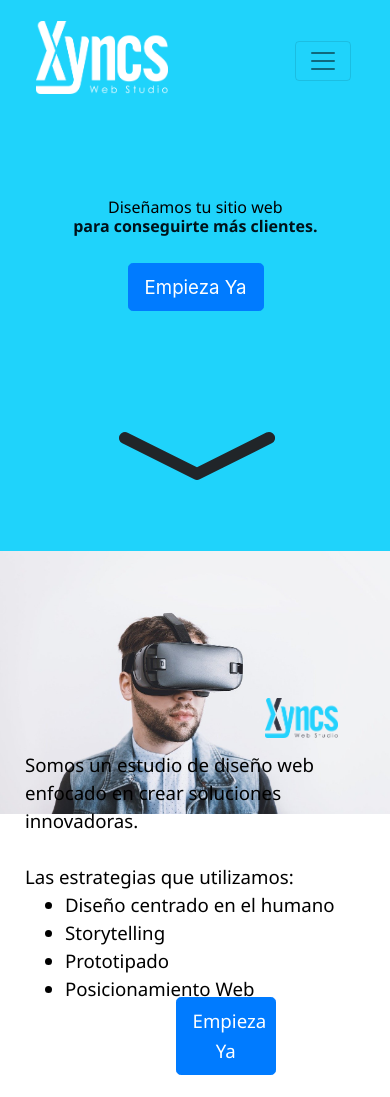
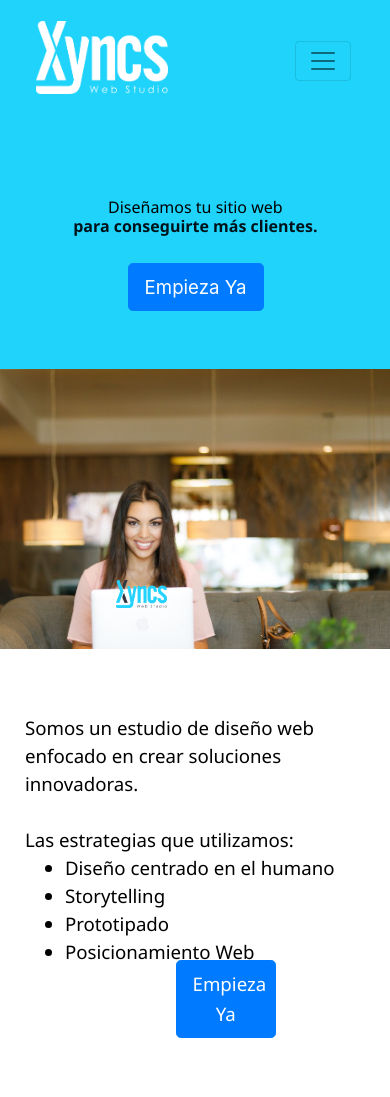
Before and after one commit to alecvipa/Xyncs-landingPage, a website: page public/index.html in a window 390 px wide. Shown: the top 1097 px of the page. Drawn offline with nearby package versions, Linux system fonts and the light colour scheme.

Commit message:
changed media styles 1st div and div two changed images too

```diff
--- a/public/index.html
+++ b/public/index.html
@@ -73,8 +73,9 @@
             <h4 class="nubeTitle2">Diseñamos tu sitio web <span style="color: rgb(0, 18, 26); font-weight: bold;"> <br>
                     para conseguirte más clientes.</span></h4>
             <button type="button" class="btn btn-primary descbtn btn-lg"><a href="#contactoDiv">Empieza Ya</a></button>
-
-
+            <div class="mediaQueryImage">
+                <!-- <img src="" alt="blackDressGirl" class="mediaQueryImage"> -->
+            </div>
         </div>
         <div class="arrow1">
             <svg class="bi bi-chevron-compact-down" width="12em" height="13em" viewBox="0 0 16 16" fill="currentColor"
--- a/public/logic.js
+++ b/public/logic.js
@@ -37,8 +37,10 @@ $(document).ready(function () {
 
     if($(window).width() < 515) {
         $(".xyncsBlack").attr("src", "./images/xyncsTransWhite.png");
+        $(".mediaQueryImage").attr("src", "./images/pinkdressGirl.JPG");
     } else {
         $(".xyncsBlack").attr("src", "./images/xyncsBackground.jpg");
+        $(".mediaQueryImage").attr("src", "");
     }
 
 
--- a/public/style.css
+++ b/public/style.css
@@ -344,6 +344,14 @@ a:hover {
         width: 33.7rem; */
 
     }
+    .mediaQueryImage{
+        background-image: url(./images/pinkdressGirl.jpeg);
+        background-size: cover;
+        height: 300px;
+        background-position-x: 42%;
+        width: 107.5%;
+        margin-top: 12%;
+    }
     #navScrollSpy{
         margin-top: 20%;
         margin-left: 17%;
@@ -407,32 +415,34 @@ a:hover {
         margin-left: -3;
     }
     .arrow1 {
-        position: relative;
+        /* position: relative;
         left: 26%;
         bottom: 64%;
         width: 30%;
-        height: 12%;
+        height: 12%; */
+        display: none;
     }
 
   /* Segunda Sección */
 .xyncsWhite {
-    width: 20%;
-    margin-left: 70%;
-    margin-top: -60%;
+    width: 14%;
+    margin-left: 29%;
+    margin-top: -38%;
     opacity: 0;
 }
 .nosotrosPresentation{
     background-color: white;
     height: 100%;
-    margin-top: -84%;
+    margin-top: -129%;
     width: 101.2% !important;
     position: relative;
     right: 1.3%;
     margin-bottom: 3%;
 }
 .VR{
-    width: 100%;
-    opacity: 0;
+    /* width: 100%;
+    opacity: 0; */
+    display: none;
 }
 .nosotrosTitle{
     width: 20%;
@@ -451,7 +461,7 @@ a:hover {
     font-family: 'Segoe UI', Tahoma, Geneva, Verdana, sans-serif;
     font-size: 14pt;
     opacity: 0;
-    margin-top: 75%;
+    margin-top: 110%;
 
 }
 .descbtn2{
```
Also changed, not shown: public/images/pinkdressGirl.JPG (added), public/images/pinkdressGirl.jpeg (added), 3 other files.
